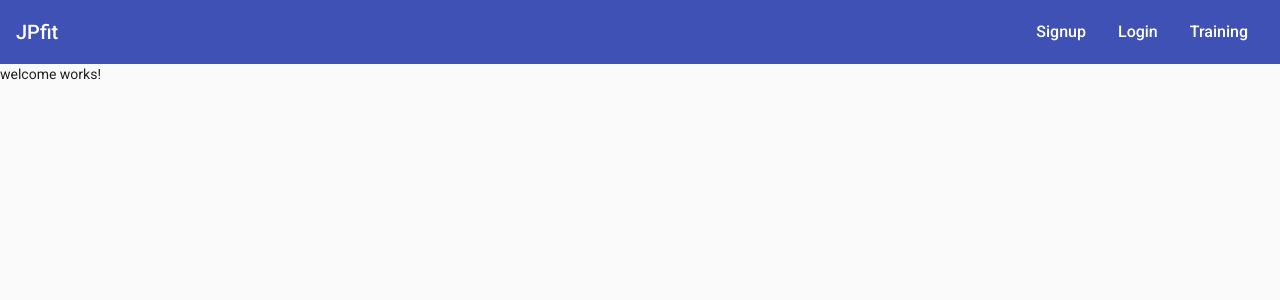
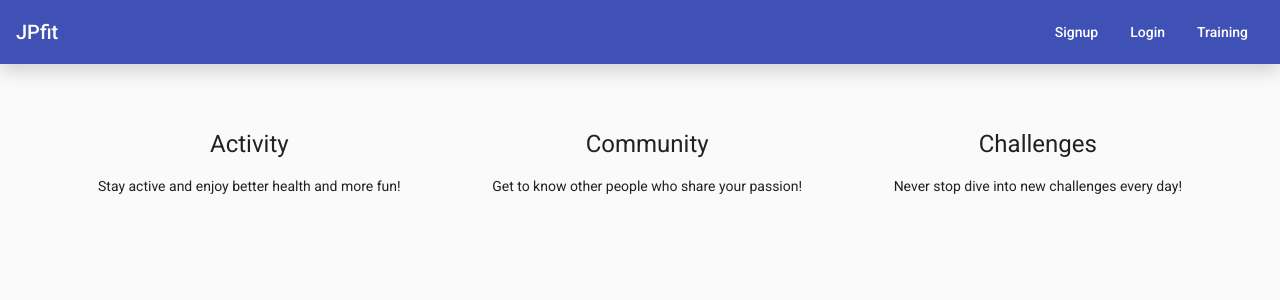
Before and after one commit to iprytula/fitness-tracker, an Angular app: page / in a window 1280 px wide. Shown: the top 300 px of the page. Built offline with nearby package versions, Linux system fonts and the light colour scheme.

Commit message:
welcome page

```diff
--- a/src/app/components/navigation/header-navigation/header-navigation.component.html
+++ b/src/app/components/navigation/header-navigation/header-navigation.component.html
@@ -1,4 +1,4 @@
-<header>
+<header class="shadow">
   <mat-toolbar color="primary">
     <div class="toggle-sidenav d-block d-md-none">
       <button
@@ -11,17 +11,17 @@
     </div>
     <a routerLink="/" class="logo">JPfit</a>
     <nav class="main-navigation ms-auto d-none d-md-block">
-      <mat-nav-list class="main-navigation--list d-flex align-items-center m-0">
-        <mat-list-item class="main-navigation--item">
-          <a class="main-navigation--router-link" routerLinkActive="active" routerLink="/signup">Signup</a>
-        </mat-list-item>
-        <mat-list-item class="main-navigation--item">
-          <a class="main-navigation--router-link" routerLinkActive="active" routerLink="/login">Login</a>
-        </mat-list-item>
-        <mat-list-item class="main-navigation--item">
-          <a class="main-navigation--router-link" routerLinkActive="active" routerLink="/training">Training</a>
-        </mat-list-item>
-      </mat-nav-list>
+      <ul class="main-navigation--list d-flex align-items-center m-0">
+        <li class="main-navigation--item">
+          <a mat-button class="main-navigation--router-link" routerLinkActive="active" routerLink="/signup">Signup</a>
+        </li>
+        <li class="main-navigation--item">
+          <a mat-button class="main-navigation--router-link" routerLinkActive="active" routerLink="/login">Login</a>
+        </li>
+        <li class="main-navigation--item">
+          <a mat-button class="main-navigation--router-link" routerLinkActive="active" routerLink="/training">Training</a>
+        </li>
+      </ul>
     </nav>
   </mat-toolbar>
 </header>
--- a/src/app/components/navigation/header-navigation/header-navigation.component.scss
+++ b/src/app/components/navigation/header-navigation/header-navigation.component.scss
@@ -6,6 +6,7 @@
 .main-navigation {
   &--list {
     padding-top: 0;
+    list-style: none;
   }
 
   &--router-link {
--- a/src/app/components/welcome/welcome.component.html
+++ b/src/app/components/welcome/welcome.component.html
@@ -1 +1,14 @@
-<p>welcome works!</p>
+<div class="container mt-5 text-center text-center d-flex flex-lg-row flex-column justify-content-between">
+  <section class="activity p-3">
+    <h1>Activity</h1>
+    <p>Stay active and enjoy better health and more fun!</p>
+  </section>
+  <section class="community p-3">
+    <h1>Community</h1>
+    <p>Get to know other people who share your passion!</p>
+  </section>
+  <section class="chalanges p-3">
+    <h1>Challenges</h1>
+    <p>Never stop dive into new challenges every day!</p>
+  </section>
+</div>
--- a/src/styles.scss
+++ b/src/styles.scss
@@ -3,4 +3,5 @@ body {
   margin: 0;
   font-family: Roboto, "Helvetica Neue", sans-serif;
   background: #fafafa;
+  color: #484848;
 }
```
